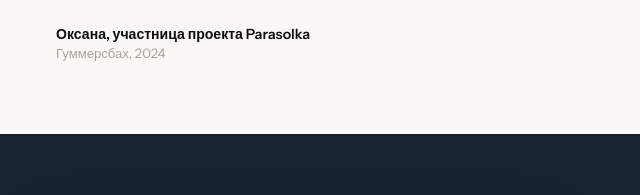
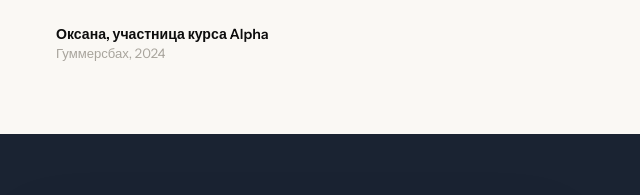
Before and after one commit to ula28/mission-europa, a plain HTML site: page index.html in a window 1280 px wide. Shown: the part 4657-4852 px from the top of the page, 640-1280 px from the left. Drawn offline with Linux system fonts and the light colour scheme.

Commit message:
Fix team roles, credit Almaz church volunteers, correct story attribution
- Team roles: Babko -> "Project administrator", Bocharov -> "Project
  designer" (was "Administrative director" / "Website admin, designer"),
  across all 4 languages.
- About section now credits that many volunteers come from the Almaz
  church community, which has supported the org from the start.
- The homepage testimonial was attributed to a "Parasolka participant"
  dated 2024, but Parasolka only started in 2025 — reattributed to the
  Alpha course instead, keeping "Alpha" untranslated as a brand name
  across all 4 languages while the surrounding text still translates.
- donate/index.html: more breathing room between the tax-deduction
  notice text and its chip row (12px -> 20px).

Co-Authored-By: Claude Sonnet 5 <noreply@anthropic.com>

```diff
--- a/index.html
+++ b/index.html
@@ -159,7 +159,7 @@
             <em class="about__accent">(e.V.)</em> в Гуммерсбахе. Мы помогаем иммигрантам и семьям, переехавшим в новую страну, найти свое место
             и почувствовать себя как дома. Мы создаем пространство, где можно сориентироваться, найти своих и
             ощутить <em class="about__accent">принадлежность.</em></p>
-        <p data-i18n="about_text2">С 2022 года мы проводим встречи и программы, направленные на успешную интеграцию в немецкое общество. Наша цель — помочь каждому участнику найти новых друзей и уверенно встать на ноги в новой среде. Мы уделяем особое внимание детям и подросткам, помогая им преодолевать трудности адаптации, учиться командной работе, раскрывать свой потенциал и заводить крепкие дружеские связи. За это время наши мероприятия посетили тысячи участников.</p>
+        <p data-i18n="about_text2">С 2022 года мы проводим встречи и программы, направленные на успешную интеграцию в немецкое общество. Наша цель — помочь каждому участнику найти новых друзей и уверенно встать на ноги в новой среде. Мы уделяем особое внимание детям и подросткам, помогая им преодолевать трудности адаптации, учиться командной работе, раскрывать свой потенциал и заводить крепкие дружеские связи. За это время наши мероприятия посетили тысячи участников. Многие из наших волонтёров — прихожане церкви «Алмаз», которая поддерживает нас с самого начала.</p>
 
     </div>
 </section>
@@ -373,14 +373,14 @@
 <section class="story">
   <div class="wrap story__wrap">
     <div class="story__photo">
-      <img src="image/home/photo-2026-01-31.webp" alt="Участница проекта Parasolka">
+      <img src="image/home/photo-2026-01-31.webp" alt="Участница курса Alpha">
     </div>
     <div class="story__content">
       <div class="story__eyebrow" data-i18n="story_eyebrow">Истории</div>
       <div class="story__quote-mark">"</div>
       <p class="story__quote" data-i18n="story_quote">Я приехала, не зная никого. Здесь меня <em>встретили</em> — и впервые за долгое время я почувствовала себя как дома.</p>
       <div class="story__author">
-        <strong data-i18n="story_author">Оксана, участница проекта Parasolka</strong>
+        <strong data-i18n="story_author">Оксана, участница курса <span translate="no">Alpha</span></strong>
         <span data-i18n="story_city">Гуммерсбах, 2024</span>
       </div>
     </div>
@@ -545,7 +545,7 @@ const i18n = {
     about_title:'Кто мы и зачем существуем',
     about_badge:'Gemeinnützige Organisation (официальный статус)',
     about_text1:'Мы — <strong>Mission Europa Resource</strong>, зарегистрированная некоммерческая организация <em class="about__accent">(e.V.)</em> в Гуммерсбахе. Мы помогаем иммигрантам и семьям, переехавшим в новую страну, найти свое место и почувствовать себя как дома. Мы создаем пространство, где можно сориентироваться, найти своих и ощутить <em class="about__accent">принадлежность.</em>',
-    about_text2:'С 2022 года мы проводим встречи и программы, направленные на успешную интеграцию в немецкое общество. Наша цель — помочь каждому участнику найти новых друзей и уверенно встать на ноги в новой среде. Мы уделяем особое внимание детям и подросткам, помогая им преодолевать трудности адаптации, учиться командной работе, раскрывать свой потенциал и заводить крепкие дружеские связи. За это время наши мероприятия посетили тысячи участников.',
+    about_text2:'С 2022 года мы проводим встречи и программы, направленные на успешную интеграцию в немецкое общество. Наша цель — помочь каждому участнику найти новых друзей и уверенно встать на ноги в новой среде. Мы уделяем особое внимание детям и подросткам, помогая им преодолевать трудности адаптации, учиться командной работе, раскрывать свой потенциал и заводить крепкие дружеские связи. За это время наши мероприятия посетили тысячи участников. Многие из наших волонтёров — прихожане церкви «Алмаз», которая поддерживает нас с самого начала.',
     about_btn:'Подробнее о команде',
     about_link1:'Поддержать деятельность', about_link2:'Партнёрская деятельность',
     about_link3:'Наши отчёты', about_link4:'Новости',
@@ -560,10 +560,10 @@ const i18n = {
     team_title:'<em>Люди,</em> которые ведут проекты',
     team_m1_name:'Андрей Малютин', team_m1_role:'Председатель, руководитель проектов',
     team_m2_name:'Маргарита Балабух', team_m2_role:'Администратор, руководитель Parasolka',
-    team_m3_name:'Егор Бабко', team_m3_role:'Административный директор организации',
+    team_m3_name:'Егор Бабко', team_m3_role:'Администратор проектов',
     team_m4_name:'Анатолий Тищенко', team_m4_role:'Администратор клуба Reverse',
     team_m5_name:'Алина Бочарова', team_m5_role:'Администратор детского клуба Joyfulkids',
-    team_m6_name:'Александр Бочаров', team_m6_role:'Администратор сайта, дизайнер',
+    team_m6_name:'Александр Бочаров', team_m6_role:'Дизайнер проектов',
     team_m7_name:'Вадим Приходько', team_m7_role:'Руководитель клуба Awana',
     projects_eyebrow:'Наши проекты',
     projects_title:'Каждый проект — опора на своём этапе пути',
@@ -581,7 +581,7 @@ const i18n = {
     lit_desc:'Бесплатная христианская литература (оплата только за доставку).',
     story_eyebrow:'Истории',
     story_quote:'Я приехала, не зная никого. Здесь меня <em>встретили</em> — и впервые за долгое время я почувствовала себя как дома.',
-    story_author:'Оксана, участница проекта Parasolka',
+    story_author:'Оксана, участница курса <span translate="no">Alpha</span>',
     story_city:'Гуммерсбах, 2024',
     don_eyebrow:'Пожертвования',
     don_title:'Ваша поддержка меняет жизни в Европе',
@@ -621,7 +621,7 @@ const i18n = {
     about_title:'Wer wir sind und warum wir existieren',
     about_badge:'Gemeinnützige Organisation (offizieller Status)',
     about_text1:'Wir sind Mission Europa Resource, eine eingetragene gemeinnützige Organisation (e.V.) in Gummersbach.',
-    about_text2:'Seit 2022 organisieren wir Treffen und Unterstützungsprogramme für ukrainische Geflüchtete.',
+    about_text2:'Seit 2022 organisieren wir Treffen und Unterstützungsprogramme für ukrainische Geflüchtete. Viele unserer Freiwilligen sind Mitglieder der Kirche „Almaz“, die uns von Anfang an unterstützt.',
     about_btn:'Mehr über das Team',
     about_link1:'Tätigkeit unterstützen', about_link2:'Partnerschaft',
     about_link3:'Unsere Berichte', about_link4:'Neuigkeiten',
@@ -636,10 +636,10 @@ const i18n = {
     team_title:'<em>Menschen,</em> die die Projekte leiten',
     team_m1_name:'Andrey Malyutin', team_m1_role:'Vorsitzender, Projektleiter',
     team_m2_name:'Margarita Balabukh', team_m2_role:'Administratorin, Leiterin von Parasolka',
-    team_m3_name:'Egor Babko', team_m3_role:'Verwaltungsdirektor der Organisation',
+    team_m3_name:'Egor Babko', team_m3_role:'Projektadministrator',
     team_m4_name:'Anatoliy Tishchenko', team_m4_role:'Administrator des Reverse-Klubs',
     team_m5_name:'Alina Bocharova', team_m5_role:'Administratorin des Kinderklubs Joyfulkids',
-    team_m6_name:'Aleksandr Bocharov', team_m6_role:'Website-Administrator, Designer',
+    team_m6_name:'Aleksandr Bocharov', team_m6_role:'Projektdesigner',
     team_m7_name:'Vadim Prikhodko', team_m7_role:'Leiter des Awana-Klubs',
     projects_eyebrow:'Unsere Projekte',
     projects_title:'Jedes Projekt — eine Stütze auf dem eigenen Weg',
@@ -657,7 +657,7 @@ const i18n = {
     lit_desc:'Kostenlose christliche Literatur (nur Versandkostenpauschale).',
     story_eyebrow:'Geschichten',
     story_quote:'Ich kam, ohne jemanden zu kennen. Hier wurde ich <em>willkommen geheißen</em> — und zum ersten Mal fühlte ich mich wie zu Hause.',
-    story_author:'Oksana, Teilnehmerin des Projekts Parasolka',
+    story_author:'Oksana, Teilnehmerin des <span translate="no">Alpha</span>-Kurses',
     story_city:'Gummersbach, 2024',
     don_eyebrow:'Spenden',
     don_title:'Ihre Unterstützung verändert Leben in Europa',
@@ -697,7 +697,7 @@ const i18n = {
     about_title:'Who we are and why we exist',
     about_badge:'Gemeinnützige Organisation (official status)',
     about_text1:'We are Mission Europa Resource, a registered non-profit organisation (e.V.) in Gummersbach. We help Ukrainian-speaking families find their place and feel at home in a new country.',
-    about_text2:'Since 2022 we have organised meetings and support programmes for Ukrainian refugees and immigrants.',
+    about_text2:'Since 2022 we have organised meetings and support programmes for Ukrainian refugees and immigrants. Many of our volunteers are members of the Almaz church, which has supported us from the very beginning.',
     about_btn:'More about the team',
     about_link1:'Support our work', about_link2:'Partnership',
     about_link3:'Our reports', about_link4:'News',
@@ -712,10 +712,10 @@ const i18n = {
     team_title:'<em>People</em> who lead the projects',
     team_m1_name:'Andrey Malyutin', team_m1_role:'Chairman, project lead',
     team_m2_name:'Margarita Balabukh', team_m2_role:'Administrator, Parasolka lead',
-    team_m3_name:'Egor Babko', team_m3_role:'Administrative director of the organisation',
+    team_m3_name:'Egor Babko', team_m3_role:'Project administrator',
     team_m4_name:'Anatoliy Tishchenko', team_m4_role:'Reverse club administrator',
     team_m5_name:'Alina Bocharova', team_m5_role:'Joyfulkids children\'s club administrator',
-    team_m6_name:'Aleksandr Bocharov', team_m6_role:'Website administrator, designer',
+    team_m6_name:'Aleksandr Bocharov', team_m6_role:'Project designer',
     team_m7_name:'Vadim Prikhodko', team_m7_role:'Awana club leader',
     projects_eyebrow:'Our projects',
     projects_title:'Every project — support at every stage of the journey',
@@ -733,7 +733,7 @@ const i18n = {
     lit_desc:'Free Christian literature (shipping fee only).',
     story_eyebrow:'Stories',
     story_quote:'I arrived knowing no one. Here I was <em>welcomed</em> — and for the first time I felt at home.',
-    story_author:'Oksana, Parasolka project participant',
+    story_author:'Oksana, <span translate="no">Alpha</span> Course participant',
     story_city:'Gummersbach, 2024',
     don_eyebrow:'Donations',
     don_title:'Your support changes lives in Europe',
@@ -773,7 +773,7 @@ const i18n = {
     about_title:'Хто ми і навіщо існуємо',
     about_badge:'Gemeinnützige Organisation (офіційний статус)',
     about_text1:'Ми — <strong>Mission Europa Resource</strong>, зареєстрована некомерційна організація <em class="about__accent">(e.V.)</em> у Гуммерсбасі. Ми допомагаємо іммігрантам і сім\'ям, які переїхали до нової країни, знайти своє місце і відчути себе як удома. Ми створюємо простір, де можна зорієнтуватися, знайти своїх і відчути <em class="about__accent">належність.</em>',
-    about_text2:'З 2022 року ми проводимо зустрічі та програми, спрямовані на успішну інтеграцію в німецьке суспільство. Наша мета — допомогти кожному учаснику знайти нових друзів і впевнено стати на ноги в новому середовищі. Ми приділяємо особливу увагу дітям і підліткам, допомагаючи їм долати труднощі адаптації, вчитися командній роботі, розкривати свій потенціал і заводити міцні дружні стосунки. За цей час наші заходи відвідали тисячі учасників.',
+    about_text2:'З 2022 року ми проводимо зустрічі та програми, спрямовані на успішну інтеграцію в німецьке суспільство. Наша мета — допомогти кожному учаснику знайти нових друзів і впевнено стати на ноги в новому середовищі. Ми приділяємо особливу увагу дітям і підліткам, допомагаючи їм долати труднощі адаптації, вчитися командній роботі, розкривати свій потенціал і заводити міцні дружні стосунки. За цей час наші заходи відвідали тисячі учасників. Багато з наших волонтерів — парафіяни церкви «Алмаз», яка підтримує нас із самого початку.',
     about_btn:'Детальніше про команду',
     about_link1:'Підтримати діяльність', about_link2:'Партнерська діяльність',
     about_link3:'Наші звіти', about_link4:'Новини',
@@ -788,10 +788,10 @@ const i18n = {
     team_title:'<em>Люди,</em> які ведуть проекти',
     team_m1_name:'Андрій Малютін', team_m1_role:'Голова, керівник проектів',
     team_m2_name:'Маргарита Балабух', team_m2_role:'Адміністратор, керівник Parasolka',
-    team_m3_name:'Єгор Бабко', team_m3_role:'Адміністративний директор організації',
+    team_m3_name:'Єгор Бабко', team_m3_role:'Адміністратор проектів',
     team_m4_name:'Анатолій Тищенко', team_m4_role:'Адміністратор клубу Reverse',
     team_m5_name:'Аліна Бочарова', team_m5_role:'Адміністратор дитячого клубу Joyfulkids',
-    team_m6_name:'Олександр Бочаров', team_m6_role:'Адміністратор сайту, дизайнер',
+    team_m6_name:'Олександр Бочаров', team_m6_role:'Дизайнер проектів',
     team_m7_name:'Вадим Приходько', team_m7_role:'Керівник клубу Awana',
     projects_eyebrow:'Наші проекти',
     projects_title:'Кожен проект — опора на своєму етапі шляху',
@@ -809,7 +809,7 @@ const i18n = {
     lit_desc:'Безкоштовна християнська література (оплата лише за доставку).',
     story_eyebrow:'Історії',
     story_quote:'Я приїхала, не знаючи нікого. Тут мене <em>зустріли</em> — і вперше за довгий час я відчула себе як удома.',
-    story_author:'Оксана, учасниця проекту Parasolka',
+    story_author:'Оксана, учасниця курсу <span translate="no">Alpha</span>',
     story_city:'Гуммерсбах, 2024',
     don_eyebrow:'Пожертви',
     don_title:'Ваша підтримка змінює життя в Європі',
```
Also changed, not shown: donate/index.html (+1 -1 lines).
